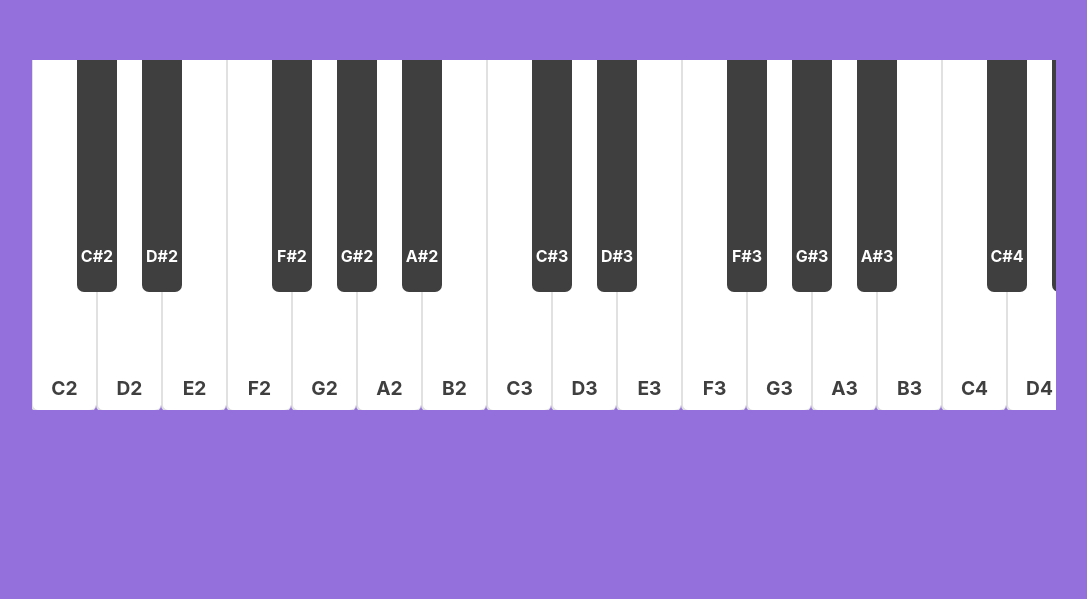
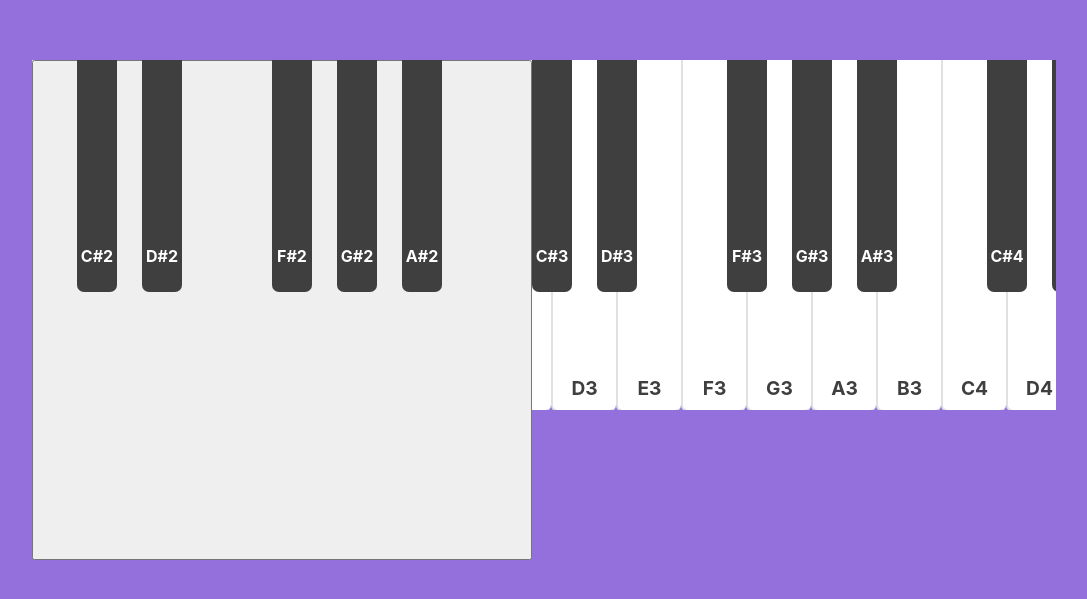
Before and after one commit to ArthurSudbrackIbarra/Piano-App, a React (Create React App) app: page / in a window 1280 px wide. Shown: the part 165-764 px from the top of the page, without its empty margins (96-1183 px from the left). Built offline with nearby package versions, Linux system fonts and the light colour scheme; what soundfont-player would draw is missing.

Commit message:
Interpreter.

```diff
--- a/src/components/Piano/Piano.tsx
+++ b/src/components/Piano/Piano.tsx
@@ -4,6 +4,7 @@ import WhiteKey from "../WhiteKey/WhiteKey";
 import styles from "./Piano.module.css"
 import { getNoteByKey } from "../../utils/keyMapping";
 import { playNote } from "../../utils/audioHandler";
+import { PianoInterpreter } from "../../utils/fileInterpreter";
 
 /*
     Draggable Piano Logic - Start
@@ -48,7 +49,7 @@ function mouseUpHandler() {
 */
 const keyDownMap = new Map<string, boolean>();
 const noteElements = new Map<string, HTMLElement>();
-const keyDownHandler = (event: globalThis.KeyboardEvent) => {
+const simulateKeyDown = (event: globalThis.KeyboardEvent) => {
     const note = getNoteByKey(event.key)
     if (note) {
         if (!keyDownMap.get(note)) {
@@ -65,7 +66,7 @@ const keyDownHandler = (event: globalThis.KeyboardEvent) => {
         }
     }
 }
-const keyUpHandler = (event: globalThis.KeyboardEvent) => {
+const simulateKeyUp = (event: globalThis.KeyboardEvent) => {
     const note = getNoteByKey(event.key);
     if (note) {
         keyDownMap.set(note, false)
@@ -79,8 +80,8 @@ const keyUpHandler = (event: globalThis.KeyboardEvent) => {
         noteElement?.classList.remove("active")
     }
 }
-window.addEventListener("keydown", keyDownHandler);
-window.addEventListener("keyup", keyUpHandler);
+window.addEventListener("keydown", simulateKeyDown);
+window.addEventListener("keyup", simulateKeyUp);
 /*
     Play Notes on Key Presses Logic - End
 */
@@ -124,6 +125,13 @@ function Piano() {
                 )
             })}
             <WhiteKey note="C8" />
+
+            <button style={{ position: "absolute", width: "500px", height: "500px" }} onClick={async () => {
+                const content = "BPM 180\n(C4 10) (E4 10) (G4 10)\n(F4 5) (A4 5) (C5 5)"
+                const pianoInterpreter = new PianoInterpreter(content)
+                await pianoInterpreter.interpret();
+            }}></button>
+
         </div >
     );
 }
--- a/src/utils/audioHandler.ts
+++ b/src/utils/audioHandler.ts
@@ -15,9 +15,11 @@ async function createGlobalInstrument(
 */
 createGlobalInstrument(GRAND_PIANO);
 
-export function playNote(note: string): boolean {
+export function playNote(note: string, duration?: number): boolean {
   if (instrument) {
-    instrument.play(note);
+    instrument.play(note, undefined, {
+      duration: duration,
+    });
     return true;
   }
   console.warn("The instrument is not ready yet.");
--- /dev/null
+++ b/src/utils/fileInterpreter.ts
@@ -0,0 +1,66 @@
+import { playNote } from "./audioHandler";
+
+function delay(milliseconds: number) {
+  return new Promise((resolve) => setTimeout(resolve, milliseconds));
+}
+
+export class PianoInterpreter {
+  private content: string;
+  private bpm: number;
+
+  constructor(content: string, bpm: number = 120) {
+    this.content = content;
+    if (bpm > 0) {
+      this.bpm = bpm;
+    } else {
+      this.bpm = 120;
+    }
+  }
+
+  public async interpret(): Promise<boolean> {
+    try {
+      const lines = this.content.split("\n");
+      for (const line of lines) {
+        if (line.length === 0) {
+          continue;
+        }
+        const splitted = line.split(/\(*\)( |\n)/);
+        console.log(splitted);
+        switch (true) {
+          case splitted[0].toUpperCase().startsWith("BPM"):
+            {
+              const parts = splitted[0].split(" ");
+              const bpm = parseInt(parts[1]);
+              this.bpm = bpm;
+            }
+            break;
+          case splitted[0].toUpperCase().startsWith("PAUSE"):
+            {
+              const parts = splitted[0].split(" ");
+              const seconds = parseInt(parts[1]) * 1000;
+              await delay(seconds);
+            }
+            break;
+          default: {
+            for (const noteData of splitted) {
+              if (noteData === " ") {
+                continue;
+              }
+              const parts = noteData
+                .replace("(", "")
+                .replace(")", "")
+                .split(" ");
+              const note = parts[0];
+              const duration = parseInt(parts[1]);
+              playNote(note, duration);
+            }
+          }
+        }
+        await delay(60000 / this.bpm);
+      }
+      return true;
+    } catch (error) {
+      return false;
+    }
+  }
+}
```
Also changed, not shown: 1 other file (tests, documents, lock files or other folders).
